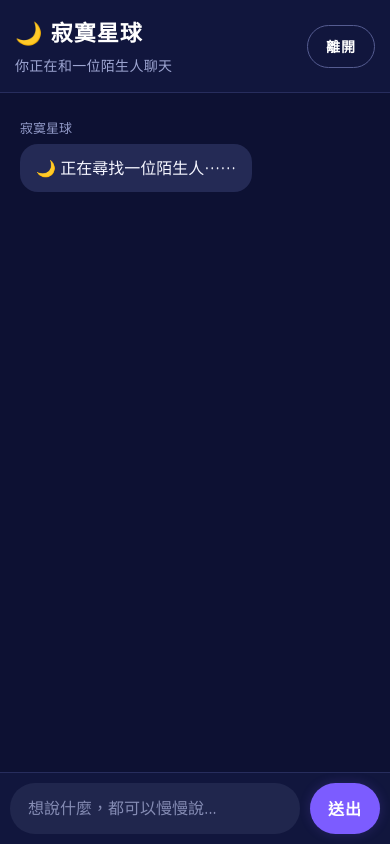
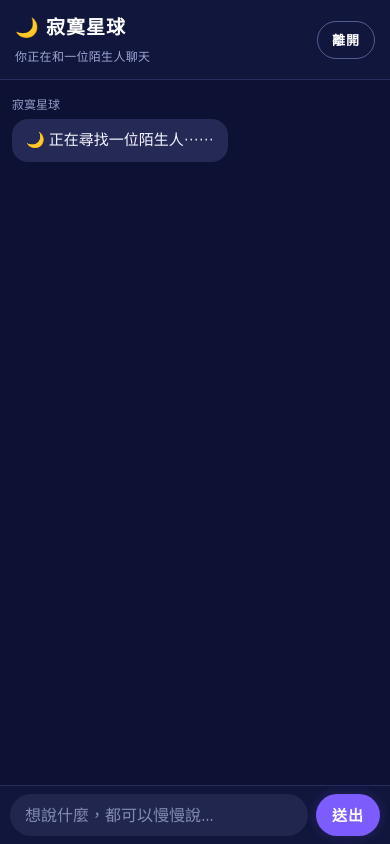
Before and after one commit to kelly03300/lonely-planet, a website: page index.html in a window 390 px wide. Both pictures are taken after a click on the button "🌙 找個人聊聊". Drawn offline with nearby package versions, Linux system fonts and the light colour scheme; no server answers.

Commit message:
Refactor CSS for improved layout and styles

```diff
--- a/style.css
+++ b/style.css
@@ -1,5 +1,19 @@
+/* =========================
+   🌌 基本設定
+========================= */
+
+html,
 body {
     margin: 0;
+
+    width: 100%;
+    height: 100%;
+
+    overflow: hidden;
+}
+
+
+body {
 
     background:
         radial-gradient(
@@ -43,6 +57,7 @@ body {
 ========================= */
 
 body::after {
+
     content: "";
 
     position: fixed;
@@ -86,6 +101,7 @@ body::after {
 ========================= */
 
 body::before {
+
     content: "";
 
     position: fixed;
@@ -274,6 +290,7 @@ body::before {
 @keyframes starTwinkle {
 
     0% {
+
         opacity: 0.48;
 
         filter:
@@ -281,6 +298,7 @@ body::before {
     }
 
     25% {
+
         opacity: 0.65;
 
         filter:
@@ -288,6 +306,7 @@ body::before {
     }
 
     50% {
+
         opacity: 0.95;
 
         filter:
@@ -295,6 +314,7 @@ body::before {
     }
 
     75% {
+
         opacity: 0.60;
 
         filter:
@@ -302,6 +322,7 @@ body::before {
     }
 
     100% {
+
         opacity: 0.88;
 
         filter:
@@ -317,31 +338,38 @@ body::before {
 @keyframes nebulaGlow {
 
     0% {
+
         opacity: 0.5;
 
-        transform: scale(1);
+        transform:
+            scale(1);
     }
 
     50% {
+
         opacity: 0.85;
 
-        transform: scale(1.04);
+        transform:
+            scale(1.04);
     }
 
     100% {
+
         opacity: 0.6;
 
-        transform: scale(1);
+        transform:
+            scale(1);
     }
 }
 
 
 /* =========================
-   內容保持在星空上方
+   ✨ 內容保持在星空上方
 ========================= */
 
 .container,
 .chat-page {
+
     position: relative;
 
     z-index: 1;
@@ -380,7 +408,8 @@ h1 {
 
     font-size: 48px;
 
-    margin: 0 0 8px;
+    margin:
+        0 0 8px;
 
     font-weight: 600;
 
@@ -439,7 +468,7 @@ p {
 
 
 /* =========================
-   🌙 找個人聊聊
+   🌙 按鈕
 ========================= */
 
 button {
@@ -450,7 +479,8 @@ button {
 
     color: white;
 
-    padding: 16px 30px;
+    padding:
+        16px 30px;
 
     border-radius: 30px;
 
@@ -497,20 +527,28 @@ button:hover {
 
     display: none;
 
-    height: 100vh;
+    width: 100%;
 
     max-width: 700px;
+
+    height: 100dvh;
+
+    max-height: 100dvh;
 
     margin: 0 auto;
 
     flex-direction: column;
 
     background: #0d1133;
+
+    overflow: hidden;
+
+    box-sizing: border-box;
 }
 
 
 /* =========================
-   聊天室頂部
+   💬 聊天室頂部
 ========================= */
 
 .chat-header {
@@ -527,12 +565,17 @@ button:hover {
     justify-content: space-between;
 
     align-items: center;
+
+    flex-shrink: 0;
+
+    box-sizing: border-box;
 }
 
 
 .chat-header h2 {
 
-    margin: 0 0 5px;
+    margin:
+        0 0 5px;
 
     font-size: 22px;
 
@@ -553,7 +596,7 @@ button:hover {
 
 
 /* =========================
-   離開按鈕
+   🚪 離開按鈕
 ========================= */
 
 .leave-btn {
@@ -571,6 +614,8 @@ button:hover {
     box-shadow: none;
 
     transform: none;
+
+    flex-shrink: 0;
 }
 
 
@@ -585,22 +630,30 @@ button:hover {
 
 
 /* =========================
-   訊息區
+   💬 訊息區
 ========================= */
 
 .messages {
 
     flex: 1;
 
+    min-height: 0;
+
     overflow-y: auto;
 
     padding:
         25px 20px;
+
+    box-sizing: border-box;
+
+    -webkit-overflow-scrolling: touch;
+
+    overscroll-behavior: contain;
 }
 
 
 /* =========================
-   訊息
+   💬 訊息
 ========================= */
 
 .message {
@@ -638,7 +691,7 @@ button:hover {
 
 
 /* =========================
-   對話泡泡
+   💬 對話泡泡
 ========================= */
 
 .bubble {
@@ -657,11 +710,15 @@ button:hover {
     line-height: 1.5;
 
     text-align: left;
+
+    overflow-wrap: anywhere;
+
+    word-break: break-word;
 }
 
 
 /* =========================
-   自己的訊息
+   💜 自己的訊息
 ========================= */
 
 .message.me .bubble {
@@ -671,7 +728,7 @@ button:hover {
 
 
 /* =========================
-   輸入區
+   ⌨️ 輸入區
 ========================= */
 
 .chat-input {
@@ -680,14 +737,23 @@ button:hover {
 
     gap: 10px;
 
-    padding: 15px;
+    padding:
+        10px 15px;
 
     background: #11163d;
 
     border-top:
         1px solid #272d5d;
+
+    flex-shrink: 0;
+
+    box-sizing: border-box;
 }
 
+
+/* =========================
+   ⌨️ 輸入框
+========================= */
 
 .chat-input input {
 
@@ -714,6 +780,8 @@ button:hover {
         "M PLUS Rounded 1c",
         Arial,
         sans-serif;
+
+    box-sizing: border-box;
 }
 
 
@@ -723,12 +791,18 @@ button:hover {
 }
 
 
+/* =========================
+   📤 送出按鈕
+========================= */
+
 .chat-input button {
 
     padding:
         12px 22px;
 
     font-size: 16px;
+
+    flex-shrink: 0;
 }
 
 
@@ -738,36 +812,160 @@ button:hover {
 
 @media (max-width: 600px) {
 
+
+    /* -------------------------
+       聊天室
+    ------------------------- */
+
     .chat-page {
 
         width: 100%;
+
+        height: 100dvh;
+
+        max-height: 100dvh;
+
+        overflow: hidden;
+    }
+
+
+    /* -------------------------
+       聊天室頂部
+    ------------------------- */
+
+    .chat-header {
+
+        padding:
+            12px 15px;
+    }
+
+
+    .chat-header h2 {
+
+        font-size: 19px;
+
+        margin-bottom: 3px;
+    }
+
+
+    .chat-header span {
+
+        font-size: 12px;
+    }
+
+
+    /* -------------------------
+       離開按鈕
+    ------------------------- */
+
+    .leave-btn {
+
+        padding:
+            8px 14px;
+
+        font-size: 13px;
+    }
+
+
+    /* -------------------------
+       訊息區
+    ------------------------- */
+
+    .messages {
+
+        min-height: 0;
+
+        padding:
+            15px 12px;
+
+        overflow-y: auto;
+
+        -webkit-overflow-scrolling: touch;
     }
 
 
     .message {
 
         max-width: 85%;
+
+        margin-bottom: 15px;
     }
 
 
-    .chat-header {
+    .name {
 
-        padding: 15px;
+        font-size: 12px;
+
+        margin-bottom: 5px;
     }
 
 
-    .chat-input {
+    .bubble {
 
-        padding: 10px;
+        padding:
+            10px 14px;
+
+        border-radius: 16px;
+
+        font-size: 15px;
+
+        line-height: 1.5;
     }
 
 
+    /* -------------------------
+       輸入區
+    ------------------------- */
+
+    .chat-input {
+
+        gap: 8px;
+
+        padding:
+            8px 10px;
+
+        padding-bottom:
+            calc(
+                8px + env(safe-area-inset-bottom)
+            );
+    }
+
+
+    /* -------------------------
+       輸入框
+    ------------------------- */
+
+    .chat-input input {
+
+        height: 42px;
+
+        padding:
+            0 15px;
+
+        box-sizing: border-box;
+
+        font-size: 16px;
+    }
+
+
+    /* -------------------------
+       送出按鈕
+    ------------------------- */
+
     .chat-input button {
 
+        height: 42px;
+
         padding:
-            12px 18px;
+            0 16px;
+
+        font-size: 15px;
     }
 
+
+    /* -------------------------
+       首頁
+    ------------------------- */
 
     h1 {
 
@@ -790,3 +988,73 @@ button:hover {
         font-size: 17px;
     }
 }
+
+
+/* =========================
+   📱 更小的手機
+========================= */
+
+@media (max-width: 380px) {
+
+    .chat-header {
+
+        padding:
+            10px 12px;
+    }
+
+
+    .chat-header h2 {
+
+        font-size: 17px;
+    }
+
+
+    .chat-header span {
+
+        font-size: 11px;
+    }
+
+
+    .leave-btn {
+
+        padding:
+            7px 11px;
+
+        font-size: 12px;
+    }
+
+
+    .messages {
+
+        padding:
+            12px 10px;
+    }
+
+
+    .bubble {
+
+        font-size: 14px;
+
+        padding:
+            9px 12px;
+    }
+
+
+    .chat-input {
+
+        gap: 6px;
+
+        padding-left: 8px;
+
+        padding-right: 8px;
+    }
+
+
+    .chat-input button {
+
+        padding:
+            0 13px;
+
+        font-size: 14px;
+    }
+}
```
